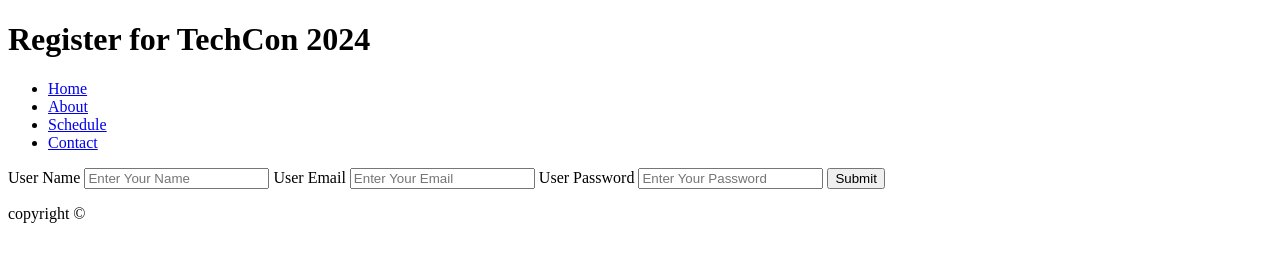
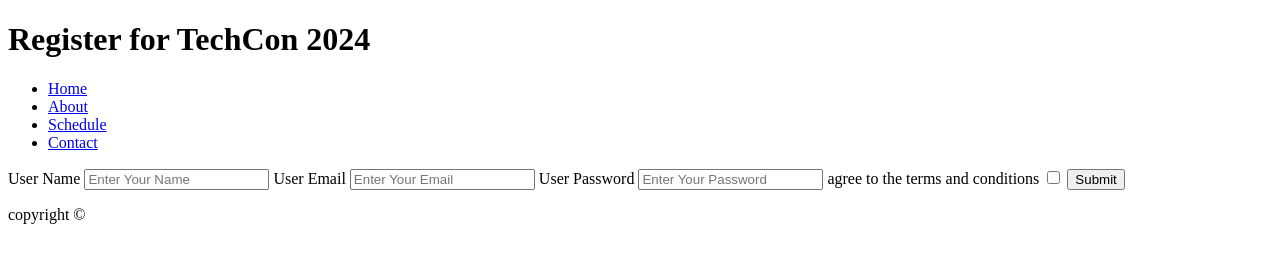
Before and after one commit to firihy96/TechCon_HTML, a plain HTML site: page techcon_website/register.html in a window 1280 px wide. Drawn offline with Linux system fonts and the light colour scheme.

Commit message:
Update register.html

```diff
--- a/techcon_website/register.html
+++ b/techcon_website/register.html
@@ -25,6 +25,8 @@
       <input type='email' id='userEmail' placeholder="Enter Your Email">
       <label for='userPW'>User Password</label>
       <input type='password' id='userPW' placeholder="Enter Your Password">
+      <label for='checkbox'>agree to the terms and conditions</label>
+      <input type='checkbox' id='checkbox' >
       <button type="submit" >Submit</button>
     </form>
     </main>
```
